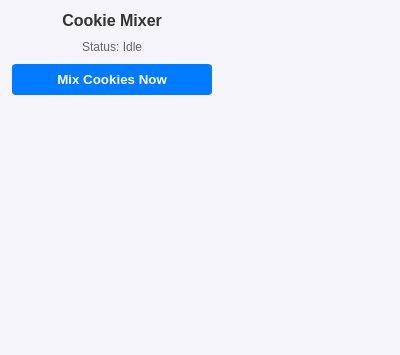
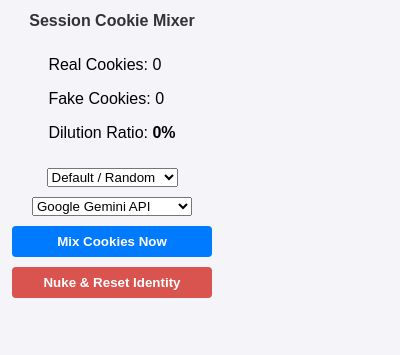
Before and after one commit to darnellwashingtonjr94-art/Session-Cookie-Mixer, a browser extension: page popup/popup.html in a window 400 px wide. Drawn offline with Linux system fonts and the light colour scheme.

Commit message:
Update popup.html

```diff
--- a/popup/popup.html
+++ b/popup/popup.html
@@ -1,15 +1,39 @@
 <!DOCTYPE html>
-<html lang="en">
+<html>
 <head>
-  <meta charset="UTF-8">
-  <title>Session Cookie Mixer</title>
   <link rel="stylesheet" href="popup.css">
 </head>
 <body>
   <div class="container">
-    <h2>Cookie Mixer</h2>
-    <p class="status" id="statusText">Status: Idle</p>
+    <h2>Session Cookie Mixer</h2>
+
+    <!-- Dilution Ratio Dashboard -->
+    <div class="dashboard">
+      <p>Real Cookies: <span id="realCount">0</span></p>
+      <p>Fake Cookies: <span id="fakeCount">0</span></p>
+      <p>Dilution Ratio: <strong id="ratioStr">0%</strong></p>
+    </div>
+
+    <!-- Thematic Persona Mixing -->
+    <select id="personaSelect">
+      <option value="Random internet user">Default / Random</option>
+      <option value="Luxury Car Buyer">Luxury Car Buyer</option>
+      <option value="Fitness Enthusiast">Fitness Enthusiast</option>
+      <option value="Tech Developer">Tech Developer</option>
+    </select>
+
+    <!-- Local LLM Integration -->
+    <select id="aiModeSelect">
+      <option value="gemini">Google Gemini API</option>
+      <option value="local">Local Ollama (Llama 3)</option>
+    </select>
+
     <button id="generateBtn">Mix Cookies Now</button>
+
+    <!-- One-Click Identity Reset -->
+    <button id="resetBtn" style="background: #d9534f;">Nuke & Reset Identity</button>
+
+    <p id="statusText"></p>
   </div>
   <script src="popup.js"></script>
 </body>
```
